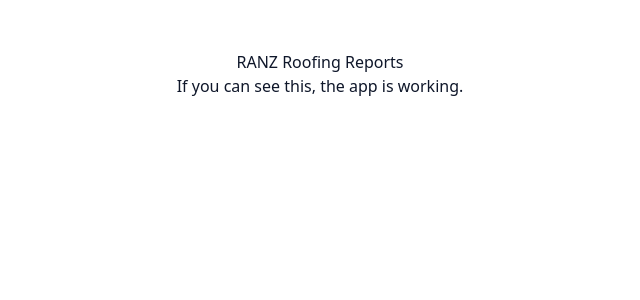
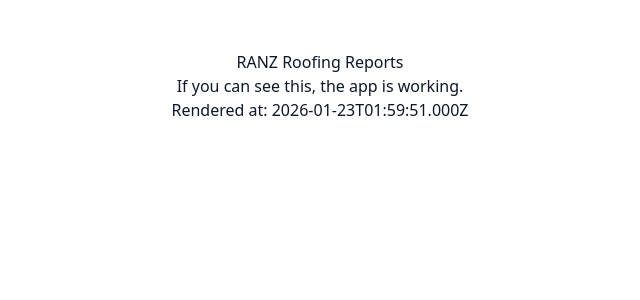
Before and after one commit to lukeboustridge-prog/RANZ_Roofing_report, a Next.js app: page / in a window 1280 px wide. Shown: the top 300 px of the page, without its empty margins (320-960 px from the left). Built offline with nearby package versions, Linux system fonts and the light colour scheme.

Commit message:
debug: Add logging to page and test API route

```diff
--- /dev/null
+++ b/src/app/api/test/route.ts
@@ -0,0 +1,12 @@
+import { NextResponse } from "next/server";
+
+export async function GET() {
+  console.log("=== TEST API ROUTE HIT ===");
+  console.log("Time:", new Date().toISOString());
+
+  return NextResponse.json({
+    status: "ok",
+    message: "API is working",
+    timestamp: new Date().toISOString()
+  });
+}
--- a/src/app/page.tsx
+++ b/src/app/page.tsx
@@ -1,8 +1,12 @@
 export default function Home() {
+  console.log("=== HOME PAGE RENDERING ===");
+  console.log("Time:", new Date().toISOString());
+
   return (
     <div style={{ padding: "50px", textAlign: "center" }}>
       <h1>RANZ Roofing Reports</h1>
       <p>If you can see this, the app is working.</p>
+      <p>Rendered at: {new Date().toISOString()}</p>
     </div>
   );
 }
```
